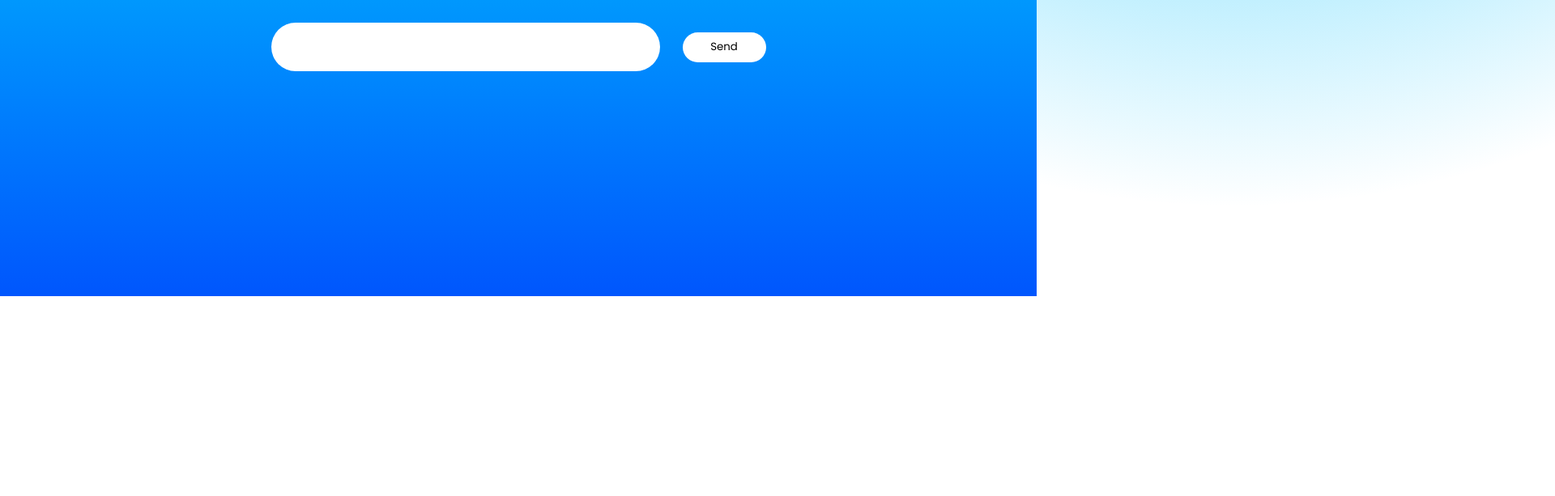
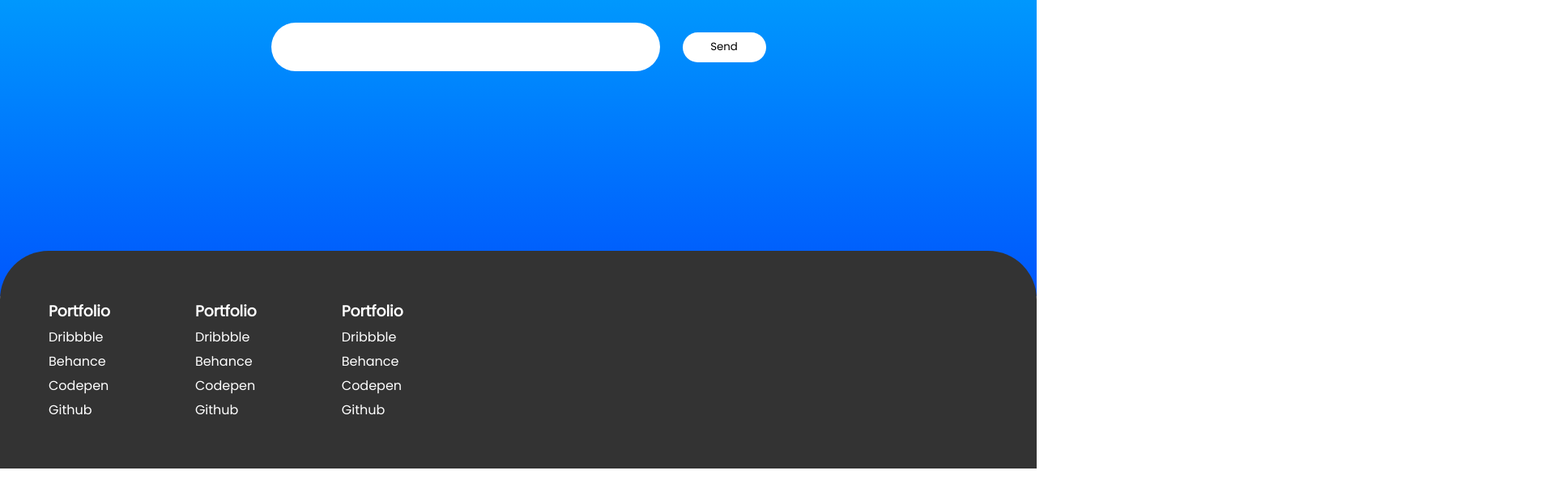
Before and after one commit to rekidh/rekidh, a Next.js app in the folder playground/: page / in a window 1280 px wide. Shown: the part 3484-4097 px from the top of the page at 81% size, 1920 px wide, since content can reach past the window. After the commit the page ends 4063 px from the top, so only its background shows below. Built offline with nearby package versions, Linux system fonts and the light colour scheme.

Commit message:
footer need to recheck

```diff
--- /dev/null
+++ b/playground/component/Footer/Footer.tsx
@@ -0,0 +1,32 @@
+import Link from 'next/link'
+import style from './footer.module.css'
+
+export default function Footer() {
+  return (
+    <div className={style.c}>
+      <div className={style.rapper}>
+            <ul>
+               <h3>Portfolio</h3>
+               <li><a href=""></a>Dribbble</li>
+               <li><a href=""></a>Behance</li>
+               <li><a href=""></a>Codepen</li>
+               <li><a href=""></a>Github</li>
+            </ul>
+            <ul>
+               <h3>Portfolio</h3>
+               <li><a href=""></a>Dribbble</li>
+               <li><a href=""></a>Behance</li>
+               <li><a href=""></a>Codepen</li>
+               <li><a href=""></a>Github</li>
+            </ul>
+            <ul>
+               <h3>Portfolio</h3>
+               <li><a href=""></a>Dribbble</li>
+               <li><a href=""></a>Behance</li>
+               <li><a href=""></a>Codepen</li>
+               <li><a href=""></a>Github</li>
+            </ul>
+      </div>
+    </div>
+  )
+}
--- /dev/null
+++ b/playground/component/Footer/footer.module.css
@@ -0,0 +1,16 @@
+.c{
+   color: #FFF;
+   background: #333333;
+   border-radius: 60px 60px 0 0;
+}
+
+.rapper{
+   margin-top: -3.5em;
+   padding: 60px;
+   display: flex;
+   gap: 105px;
+}
+.rapper>ul>li{
+list-style: none;
+margin-top: 5px;
+}
--- a/playground/component/Section3/section3.module.css
+++ b/playground/component/Section3/section3.module.css
@@ -29,10 +29,10 @@
 .bg_circle{
    top: 1600px;
    left: 250px;
-   z-index: -3;
+   z-index: -20;
    position: absolute;
-   width: 2547px;
-   height: 2547px;
+   width: 1247px;
+   height: 1247px;
    background-image: radial-gradient(42.06% 42.06% at 49.96% 41.94%, #00C0FD 0%, rgba(194, 200, 255, 0) 100%);
 }
 .card_container{
--- a/playground/pages/index.tsx
+++ b/playground/pages/index.tsx
@@ -4,6 +4,7 @@
 import Section2 from '@/component/Section2/Section2';
 import Section3 from '@/component/Section3/Section3';
 import Section4 from '@/component/Section4/Section4';
+import Footer from '@/component/Footer/Footer';
 
 // const inter = Inter({ subsets: ['latin'] })
 
@@ -17,6 +18,7 @@
       <Section2/>
       <Section3/>
       <Section4/>
+      <Footer/>
     </>
   )
 }
```
